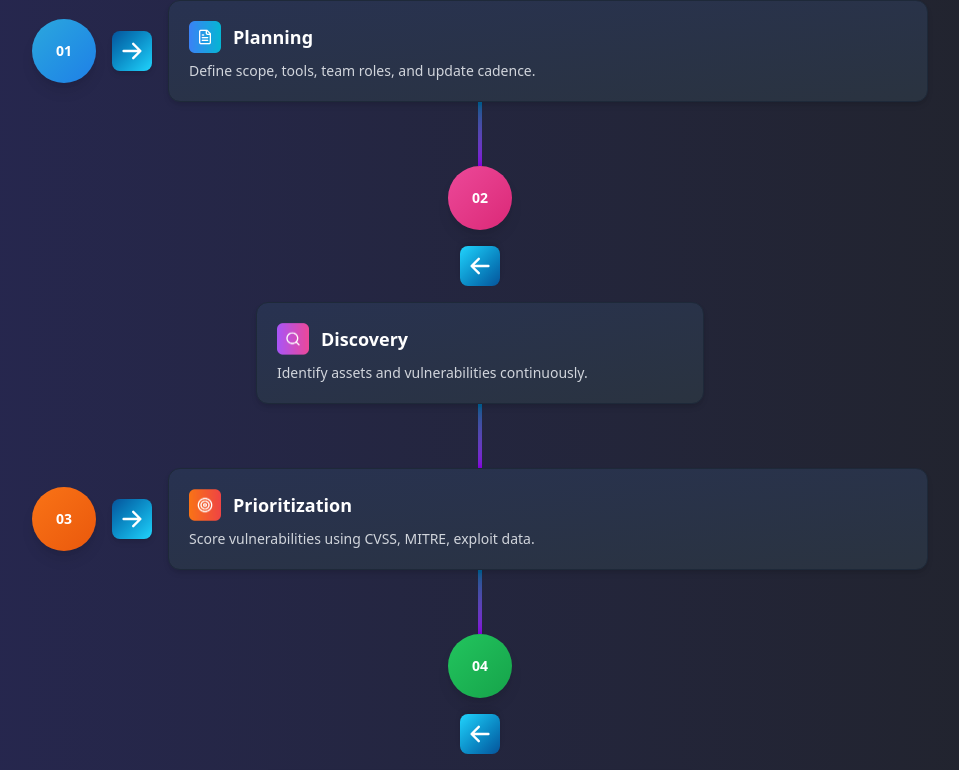
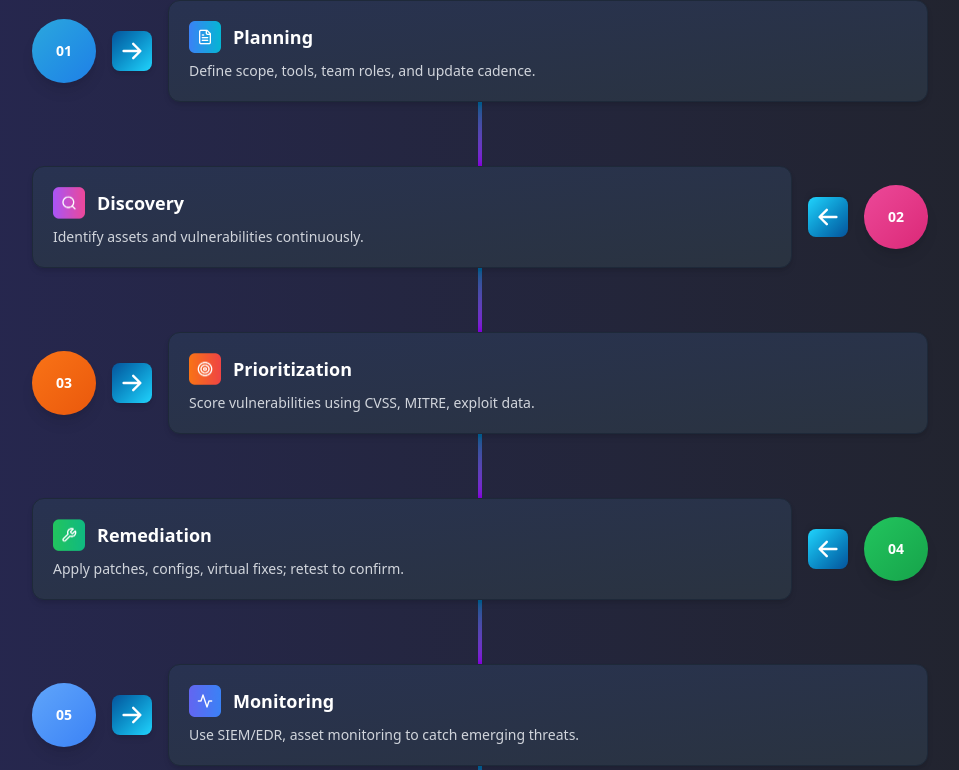
Before and after one commit to pankaj-deepnapsoftech/Securend-Webiste-Frontend, a React (Vite) app: page /tvm-page in a window 1280 px wide. Shown: the part 2072-2842 px from the top of the page, without its empty margins (160-1119 px from the left). Built offline with nearby package versions, Linux system fonts and the light colour scheme.

Commit message:
some changes

```diff
--- a/src/pages/Tvm.jsx
+++ b/src/pages/Tvm.jsx
@@ -103,7 +103,6 @@ export default function ThreatVulnerabilitySection() {
           {/* Card 1: Threat Management */}
           <div className='w-full md:w-1/2 bg-[#1D1F3C] text-white p-6 rounded-2xl shadow-lg border border-sky-900'>
             <div className='flex items-start gap-4'>
-
               <img
                 src='/Icons/tvm1.png'
                 alt='Threat Icon'
@@ -124,7 +123,6 @@ export default function ThreatVulnerabilitySection() {
           {/* Card 2: Vulnerability Management */}
           <div className='w-full md:w-1/2 bg-[#1D1F3C] text-white p-6 rounded-2xl shadow-lg border border-sky-900'>
             <div className='flex items-start gap-4'>
-
               <img
                 src='/Icons/tvm2.png'
                 alt='Vulnerability Icon'
@@ -227,7 +225,7 @@ export default function ThreatVulnerabilitySection() {
                 <div className='w-full flex justify-center'>
                   <div
                     className={`flex items-center gap-4 w-full max-w-4xl flex-col md:${
-                      isLeft ? 'flex-row-reverse' : 'flex-row'
+                      isLeft ? ' flex-row flex-row-reverse' : 'flex-row'
                     }`}
                   >
                     {/* Circle */}
```
Also changed, not shown: src/pages/Integration.jsx (indentation only), 1 other file (tests, documents, lock files or other folders). Lines whose indentation alone changed are shown as unchanged.
